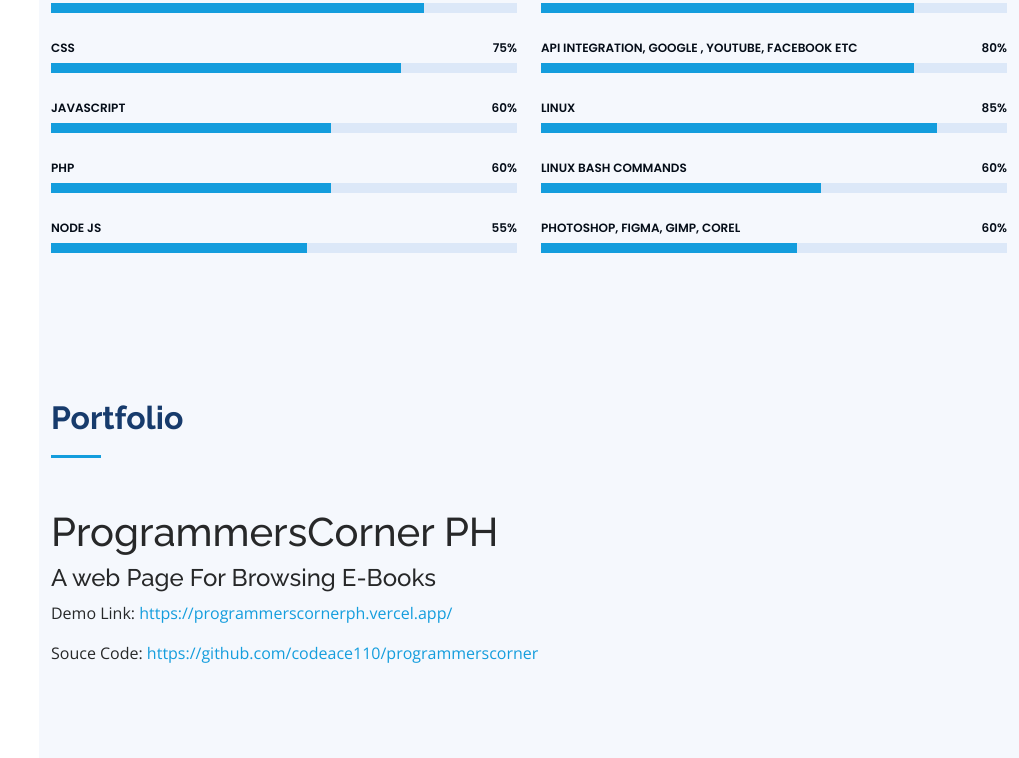
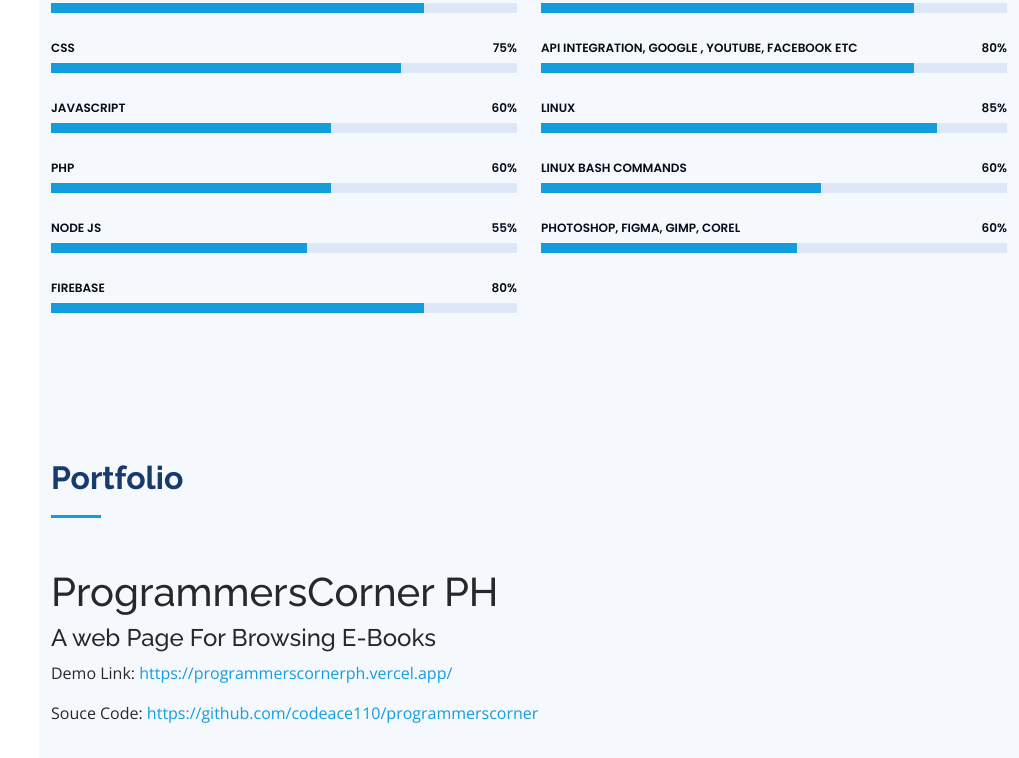
Before and after one commit to codeace110/marjo-latest-portfolio, a plain HTML site: page index.html in a window 1280 px wide. Shown: the part 1013-1771 px from the top of the page, without its empty margins (261-1280 px from the left). Drawn offline with nearby package versions, Linux system fonts and the light colour scheme; a script that the page names is missing.

Commit message:
added skills

```diff
--- a/index.html
+++ b/index.html
@@ -128,6 +128,16 @@
               <span class="skill">Node js <i class="val">55%</i></span>
               <div class="progress-bar-wrap">
                 <div class="progress-bar" role="progressbar" aria-valuenow="55" aria-valuemin="0" aria-valuemax="100">
+                </div>
+              </div>
+            </div>
+
+
+
+            <div class="progress">
+              <span class="skill">Firebase <i class="val">80%</i></span>
+              <div class="progress-bar-wrap">
+                <div class="progress-bar" role="progressbar" aria-valuenow="80" aria-valuemin="0" aria-valuemax="100">
                 </div>
               </div>
             </div>
```
